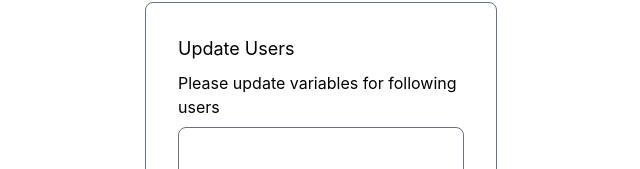
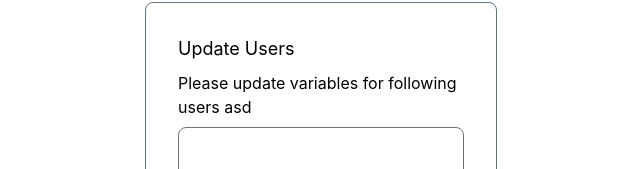
Before and after one commit to Braveboy0129/legend-of-siren, a React (Vite) app: page / in a window 1280 px wide. Shown: the part 202-371 px from the top of the page, without its empty margins (319-959 px from the left). Built offline with nearby package versions, Linux system fonts and the light colour scheme.

Commit message:
chore: change content

```diff
--- a/src/App.tsx
+++ b/src/App.tsx
@@ -86,7 +86,7 @@ const App: React.FC = () => {
             <div>
               <h4 className="text-lg mb-2">Update Users</h4>
               <p className="mb-2">
-                Please update variables for following users
+                Please update variables for following users asd
               </p>
             </div>
             <div className="mb-2">
```
